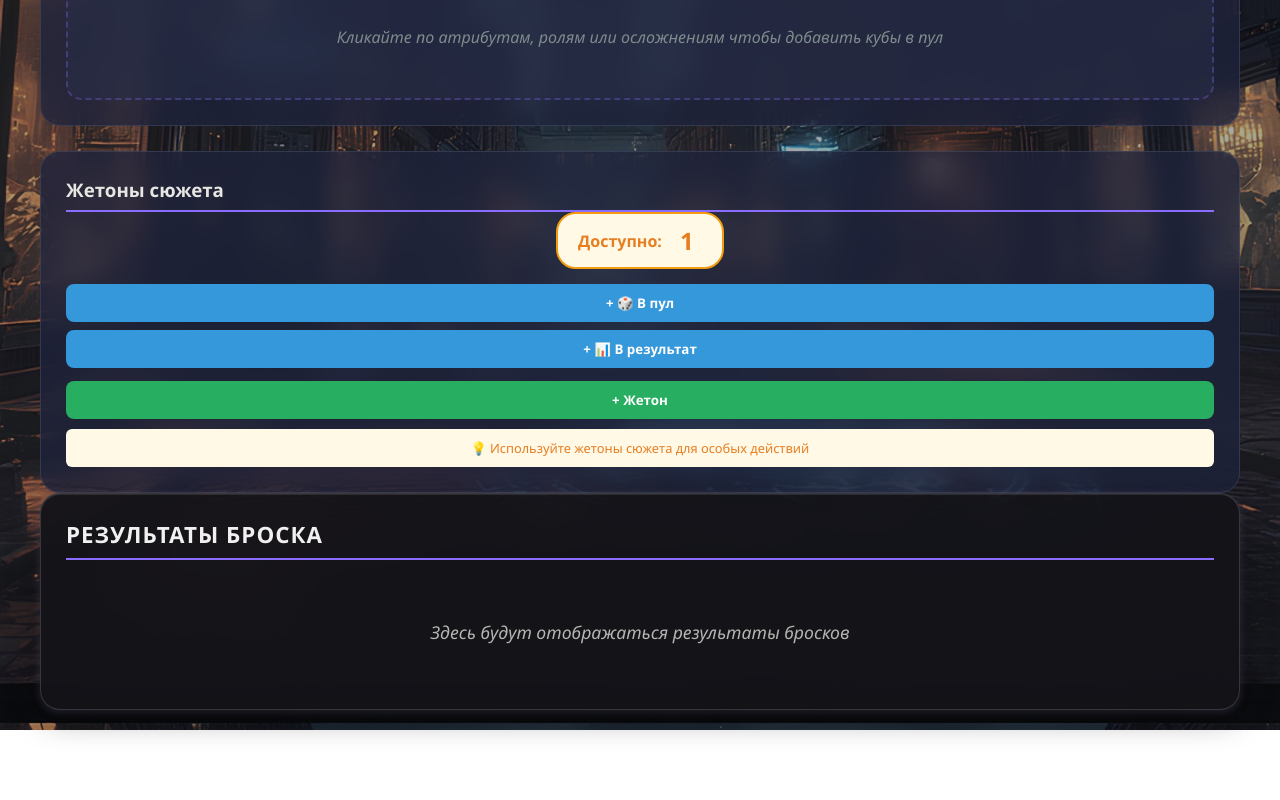
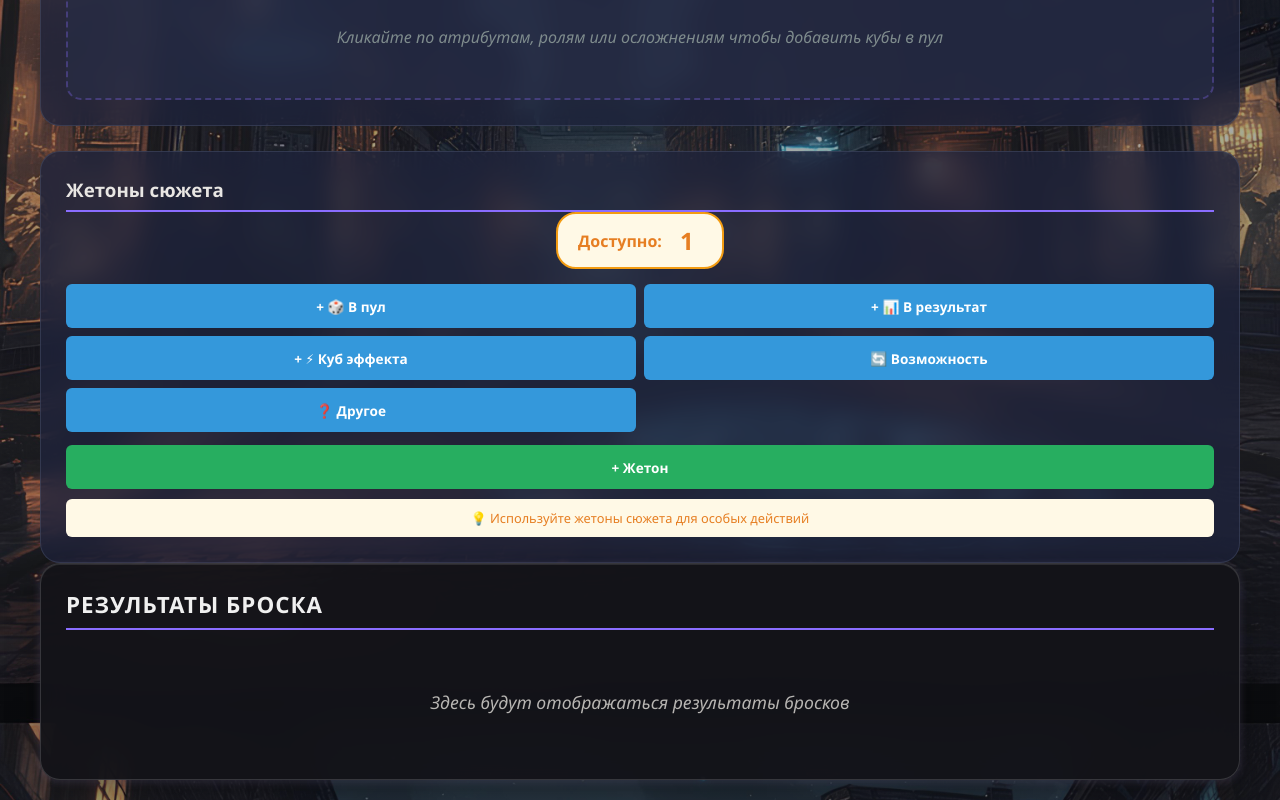
Before and after one commit to dplatonov865/cortex-prime-dice, a React (Vite) app: page / in a window 1280 px wide. Shown: the part 1856-2656 px from the top of the page. Before the commit the page ends 2586 px from the top, so only its background shows below. Built offline with nearby package versions, Linux system fonts and the light colour scheme.

Commit message:
add plot points tokens

```diff
--- a/src/components/PlotTokens.jsx
+++ b/src/components/PlotTokens.jsx
@@ -1,17 +1,10 @@
 import React from 'react';
 
 const PlotTokens = ({ tokens, onAddToken, onSpendToken }) => {
-  const handleAddCubeToPool = () => {
+  const handleAction = (actionName) => {
     if (tokens > 0) {
-      onSpendToken('add_to_pool');
-      alert('Жетон потрачен! Добавлен дополнительный куб в пул (заглушка)');
-    }
-  };
-
-  const handleAddCubeToResult = () => {
-    if (tokens > 0) {
-      onSpendToken('add_to_result');
-      alert('Жетон потрачен! Добавлен дополнительный куб в результат (заглушка)');
+      onSpendToken(actionName);
+      alert(`Жетон потрачен! ${actionName} (заглушка)`);
     }
   };
 
@@ -29,26 +22,47 @@ const PlotTokens = ({ tokens, onAddToken, onSpendToken }) => {
       <div className="tokens-actions">
         <button
           className="token-action-btn"
-          onClick={handleAddCubeToPool}
+          onClick={() => handleAction('Добавить куб в пул')}
           disabled={tokens === 0}
-          title="Добавить дополнительный куб в пул"
         >
           + 🎲 В пул
         </button>
 
         <button
           className="token-action-btn"
-          onClick={handleAddCubeToResult}
+          onClick={() => handleAction('Добавить куб в результат')}
           disabled={tokens === 0}
-          title="Добавить дополнительный куб в результат"
         >
           + 📊 В результат
         </button>
 
         <button
+          className="token-action-btn"
+          onClick={() => handleAction('Добавить куб эффекта')}
+          disabled={tokens === 0}
+        >
+          + ⚡ Куб эффекта
+        </button>
+
+        <button
+          className="token-action-btn"
+          onClick={() => handleAction('Активировать возможность')}
+          disabled={tokens === 0}
+        >
+          🔄 Возможность
+        </button>
+
+        <button
+          className="token-action-btn"
+          onClick={() => handleAction('Другое действие')}
+          disabled={tokens === 0}
+        >
+          ❓ Другое
+        </button>
+
+        <button
           className="add-token-btn"
           onClick={onAddToken}
-          title="Добавить жетон сюжета"
         >
           + Жетон
         </button>
--- a/src/styles/components/blocks.css
+++ b/src/styles/components/blocks.css
@@ -899,6 +899,7 @@
 .import-button:active {
   transform: translateY(0);
 }
+
 /* Блок жетонов сюжета */
 .plot-tokens-block {
   grid-column: 5;
@@ -944,21 +945,24 @@
 }
 
 .tokens-actions {
-  display: flex;
-  flex-direction: column;
+  display: grid;
+  grid-template-columns: 1fr 1fr;
   gap: 8px;
   margin-bottom: 10px;
 }
 
-.token-action-btn, .add-token-btn {
-  padding: 10px;
+.token-action-btn,
+.add-token-btn {
+  padding: 10px 8px;
   border: none;
-  border-radius: 8px;
+  border-radius: 6px;
   font-weight: 600;
   cursor: pointer;
   transition: all 0.3s ease;
   /* font-family: 'Source Code Pro', monospace; */
   font-family: inherit;
+  font-size: 0.85rem;
+  min-height: 44px;
 }
 
 .token-action-btn {
@@ -973,6 +977,7 @@
 .add-token-btn {
   background: #27ae60;
   color: white;
+  grid-column: 1 / -1;
   margin-top: 5px;
 }
 
```
